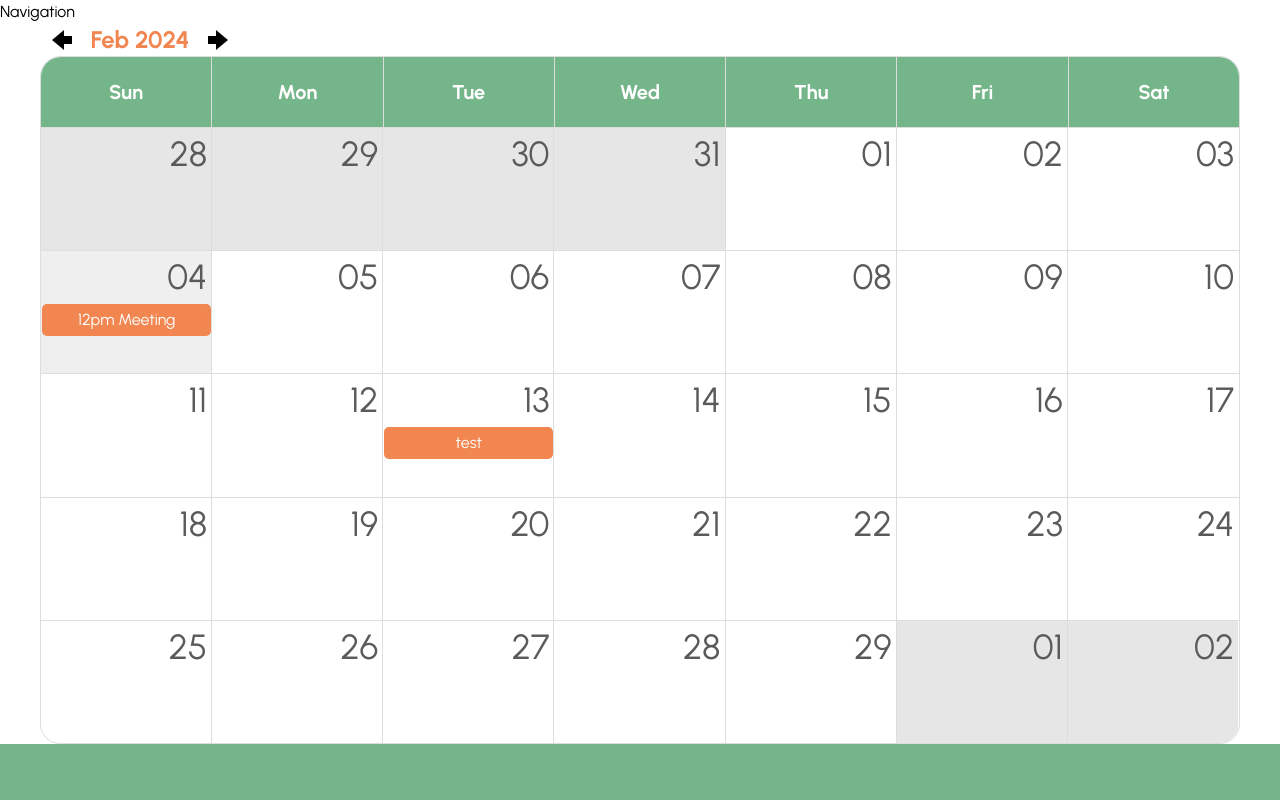
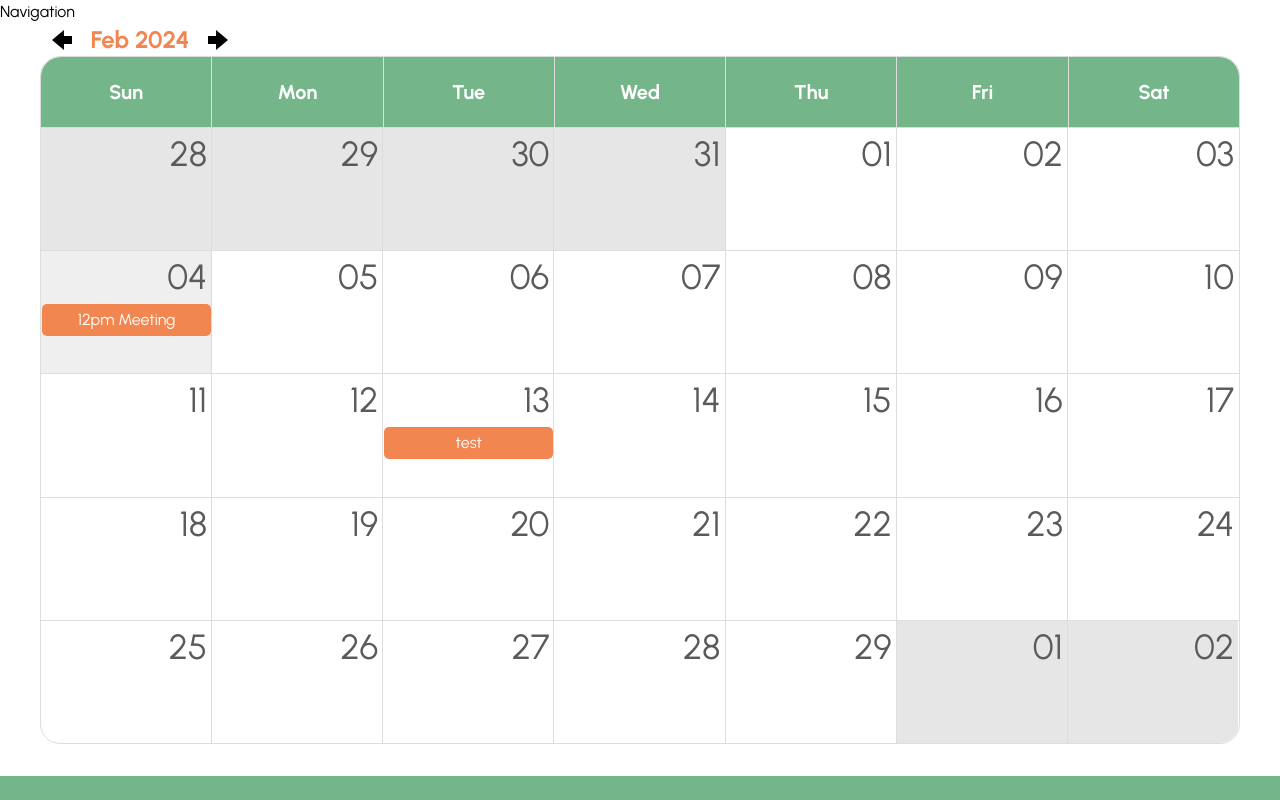
Before and after one commit to acm-ucr/rishi-website, a Next.js app: page /events in a window 1280 px wide. Shown: the top 800 px of the page. Built offline with nearby package versions, Linux system fonts and the light colour scheme.

Commit message:
update footer spacing

```diff
--- a/src/app/layout.js
+++ b/src/app/layout.js
@@ -30,6 +30,7 @@ export default function RootLayout({ children }) {
       >
         <Navigation />
         {children}
+        <div className="flex-grow p-4" />
         <Footer />
       </body>
     </html>
```
